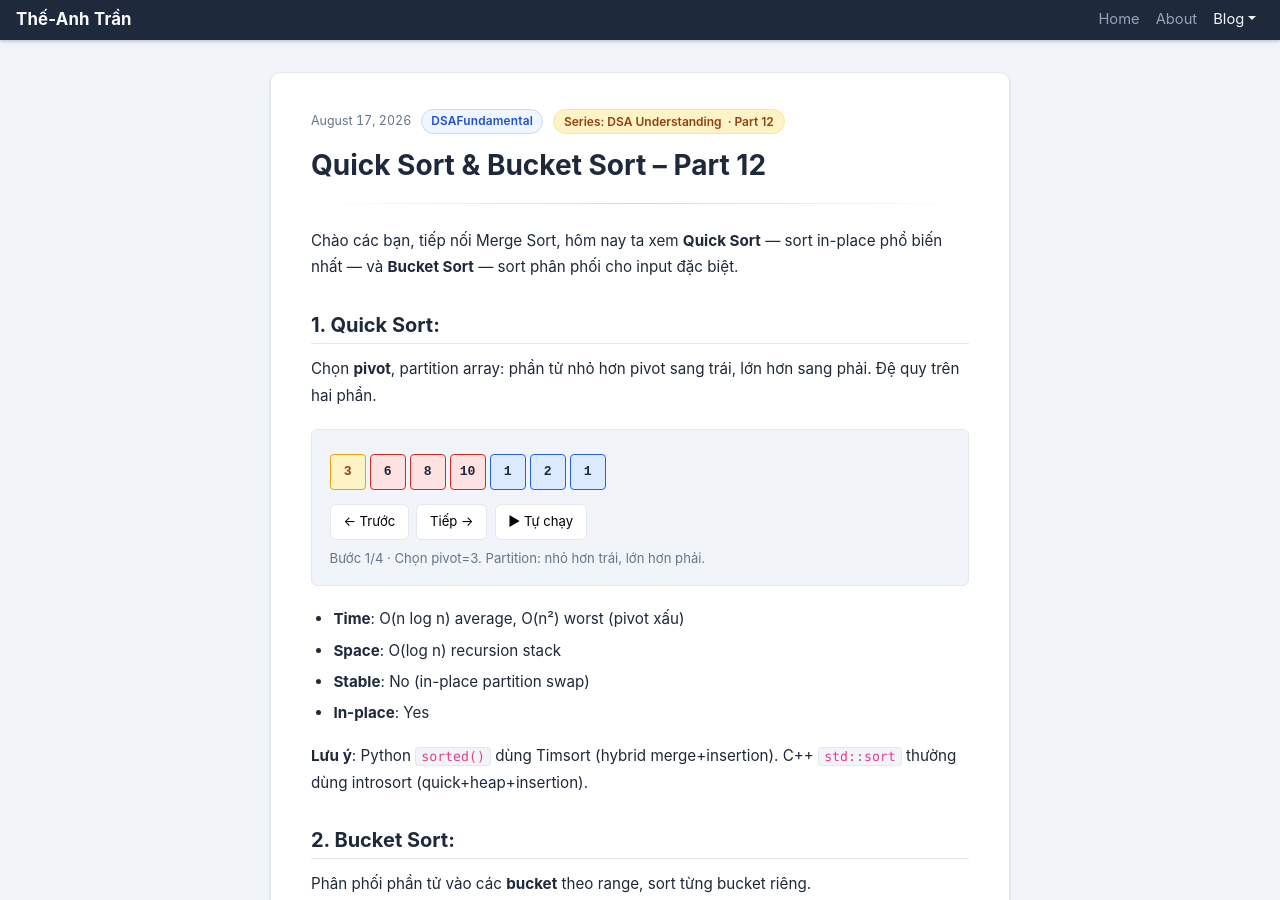
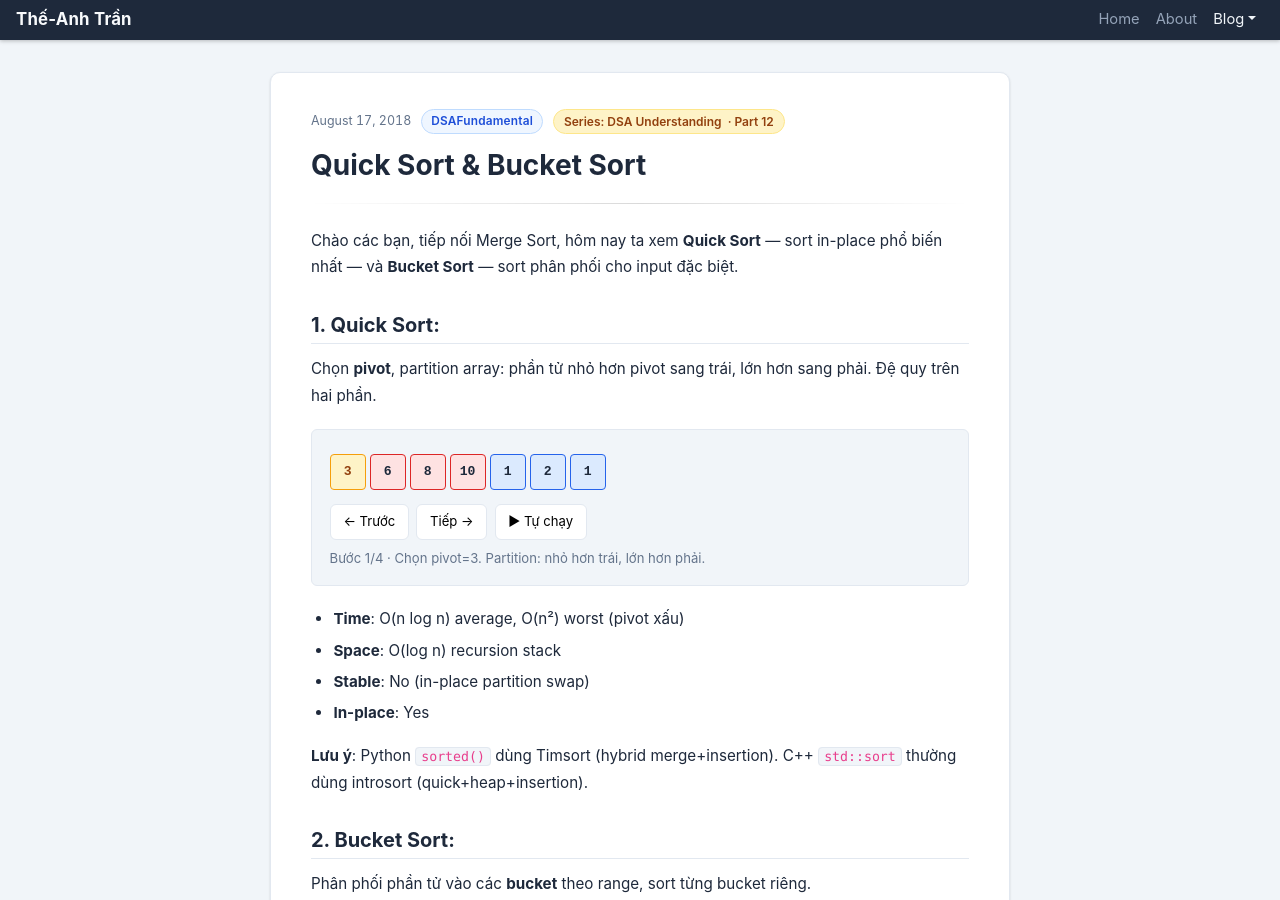
Before and after one commit to anhttmle/anhttmle.github.io, a Jekyll site: the page built from _posts/2018-08-17-DSA-12.md, in a window 1280 px wide and 900 px high. Built offline with Jekyll 4.4.1, drawn with Linux system fonts in a browser that asks for light colours; some of the changed text lies outside the part shown.

Commit message:
Update and rename 2026-08-17-DSA-12.md to 2018-08-17-DSA-12.md

```diff
--- a/_posts/2026-08-17-DSA-12.md
+++ b/_posts/2018-08-17-DSA-12.md
@@ -1,6 +1,6 @@
 ---
-title: "Quick Sort & Bucket Sort – Part 12"
-date: 2026-08-17
+title: "Quick Sort & Bucket Sort"
+date: 2018-08-17
 layout: post
 categories: DSAFundamental
 series: "DSA Understanding"
```
